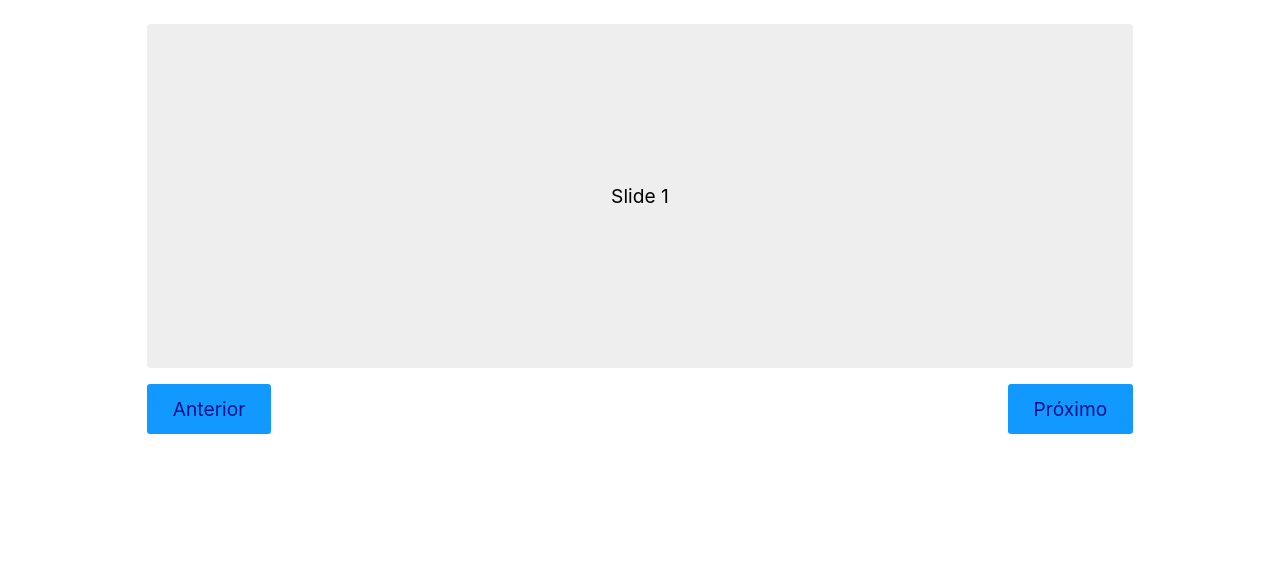
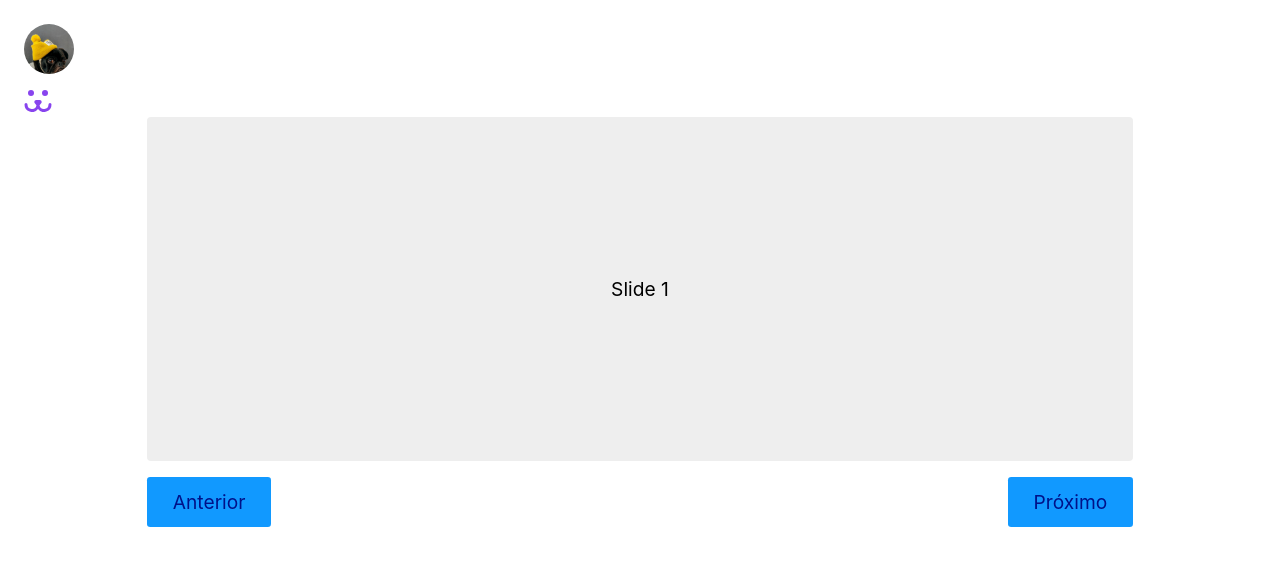
Before and after one commit to AysllaGomes/react-hooks, a React (Create React App) app: page / in a window 1280 px wide. Shown: the top 566 px of the page. Built offline with nearby package versions, Linux system fonts and the light colour scheme.

Commit message:
[UPT] Entendendo como utilizar um SVG para controle de propriedades, dando assim liberdade para o que se deseja

```diff
--- /dev/null
+++ b/src/App.css
@@ -0,0 +1,8 @@
+.fundo {
+  width: 50px;
+  height: 50px;
+  background-image: url('./assert/foto.jpg');
+  background-size: cover;
+  border-radius: 50px;
+  overflow: hidden;
+}
--- a/src/App.js
+++ b/src/App.js
@@ -1,5 +1,7 @@
 import React from 'react';
+import './App.css';
 import Slide from './Slide';
+import DogSvg from './DogSvg';
 
 const App = () => {
   const slides = [
@@ -19,6 +21,10 @@ const App = () => {
 
   return (
     <div>
+      <p className="fundo"></p>
+
+      <DogSvg color="#84e" />
+
       <Slide slides={slides} />
     </div>
   );
--- /dev/null
+++ b/src/DogSvg.js
@@ -0,0 +1,22 @@
+import React from 'react';
+
+const DogSvg = ({ color }) => {
+  return (
+    <svg
+      width="28"
+      height="22"
+      viewBox="0 0 28 22"
+      fill="none"
+      xmlns="http://www.w3.org/2000/svg"
+    >
+      <path
+        d="M14 10h1.652c1.708 0 2.63 2.004 1.518 3.302l-1.618 1.887A4.501 4.501 0 0024.5 14.5a1.5 1.5 0 013 0A7.5 7.5 0 0114 19 7.5 7.5 0 01.5 14.5a1.5 1.5 0 013 0 4.5 4.5 0 008.948.689l-1.618-1.887C9.718 12.004 10.64 10 12.35 10H14z"
+        fill={color}
+      />
+      <circle cx="21" cy="3" r="3" fill={color} />
+      <circle cx="7" cy="3" r="3" fill={color} />
+    </svg>
+  );
+};
+
+export default DogSvg;
```
Also changed, not shown: src/assert/dog.svg (added), src/assert/foto.jpg (added).
